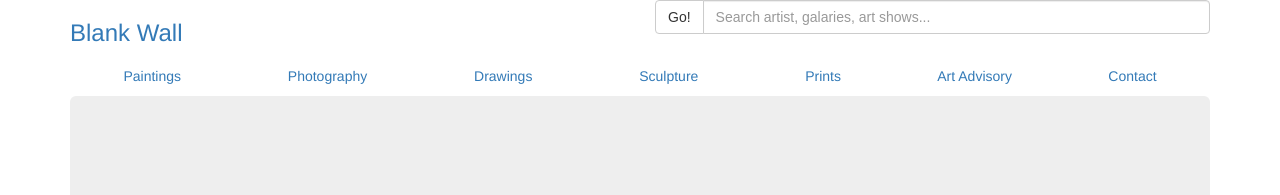
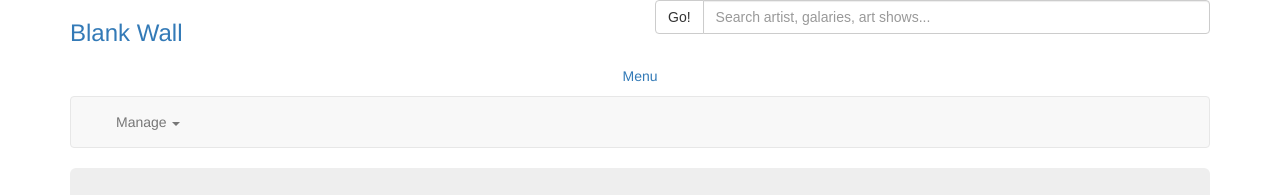
Before and after one commit to GalaxyDefender/Blank-Wall, an Angular app: page / in a window 1280 px wide. Shown: the top 195 px of the page. Built offline with nearby package versions, Linux system fonts and the light colour scheme.

Commit message:
experimental dropdown menu

```diff
--- a/src/app/nav/nav.component.html
+++ b/src/app/nav/nav.component.html
@@ -14,13 +14,37 @@
 
 <nav>
     <ul class="nav nav-justified">
-        <li class="visible-xs" id="menu"><a href="#">Menu</a></li>
-        <li class="toggle hidden-xs"><a href="#">Paintings</a></li>
-        <li class="toggle hidden-xs"><a href="#">Photography</a></li>
-        <li class="toggle hidden-xs"><a href="#">Drawings</a></li>
-        <li class="toggle hidden-xs"><a href="#">Sculpture</a></li>
-        <li class="toggle hidden-xs"><a href="#">Prints</a></li>
-        <li class="toggle hidden-xs"><a href="#">Art Advisory</a></li>
-        <li class="toggle hidden-xs"><a href="#">Contact</a></li>
+        <div class="collapse navbar-collapse">
+
+        </div>
+        <li class="dropdown" id="menu" appDropdown><a href="#" class="dropdown-toggle" role="button">Menu</a>
+        <ul class="dropdown-menu">
+            <li><a href="#">Paintings</a></li>
+            <li><a href="#">Photography</a></li>
+            <li><a href="#">Drawings</a></li>
+            <li><a href="#">Sculpture</a></li>
+            <li><a href="#">Prints</a></li>
+            <li><a href="#">Art Advisory</a></li>
+            <li><a href="#">Contact</a></li>
+        </ul>
+        </li>
     </ul>
 </nav>
+
+
+<!--  -->
+<nav class="navbar navbar-default">
+  <div class="container-fluid">
+    <div class="collapse navbar-collapse">
+      <ul class="nav navbar-nav navbar-left">
+        <li class="dropdown" appDropdown>
+          <a href="#" class="dropdown-toggle" role="button">Manage <span class="caret"></span></a>
+          <ul class="dropdown-menu">
+            <li><a href="#">Save Data</a></li>
+            <li><a href="#">Fetch Data</a></li>
+          </ul>
+        </li>
+      </ul>
+    </div>
+  </div>
+</nav>
```
